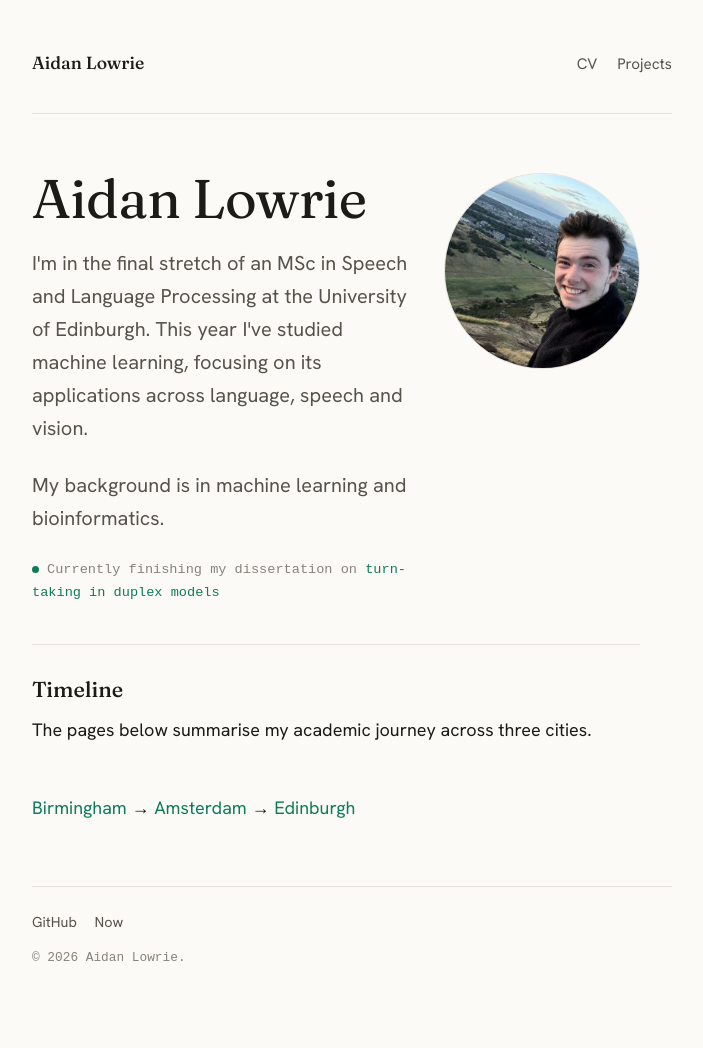
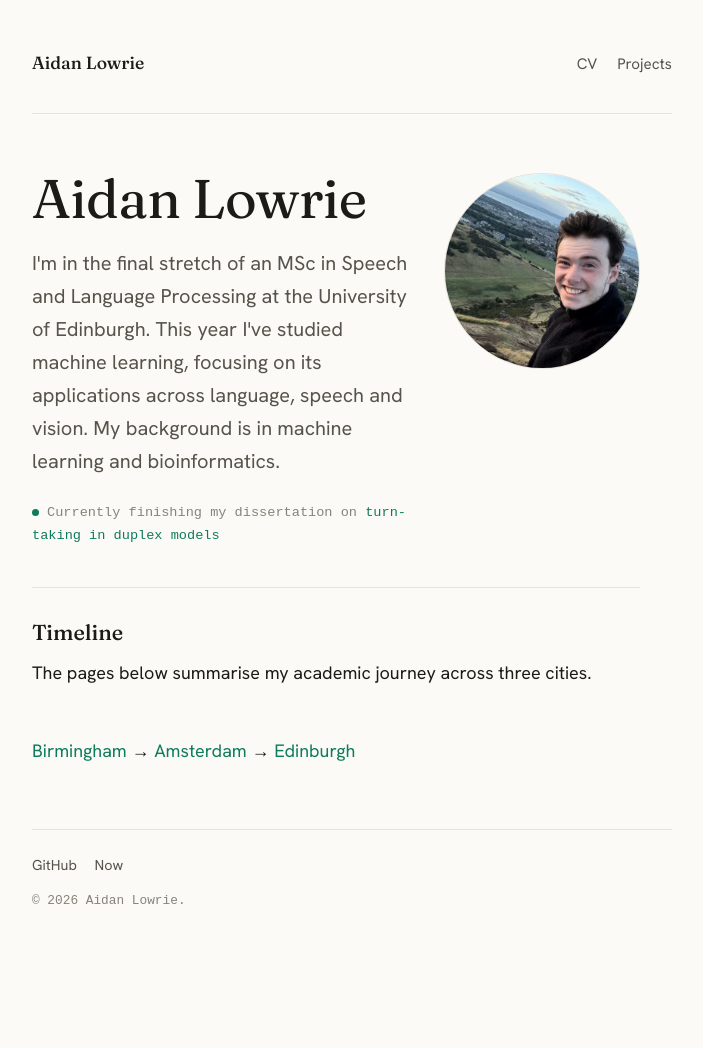
Before and after one commit to aidanlowrie/aidanlowrie.github.io, a Jekyll site: the page built from index.html, in a window 1280 px wide. Shown: the whole page, without its empty margins (288-991 px from the left). Built offline with Jekyll 4.4.1, drawn with Linux system fonts in a browser that asks for light colours; some web fonts are replaced; after the commit the page ends 991 px from its top, so only the background shows below that.

Commit message:
Merge background sentence into main paragraph

```diff
--- a/index.html
+++ b/index.html
@@ -5,8 +5,7 @@
 <div class="hero">
   <div class="hero-intro">
     <h1 class="hero-name">Aidan Lowrie</h1>
-    <p class="hero-tagline">I'm in the final stretch of an MSc in Speech and Language Processing at the University of Edinburgh. This year I've studied machine learning, focusing on its applications across language, speech and vision.</p>
-    <p class="hero-tagline">My background is in machine learning and bioinformatics.</p>
+    <p class="hero-tagline">I'm in the final stretch of an MSc in Speech and Language Processing at the University of Edinburgh. This year I've studied machine learning, focusing on its applications across language, speech and vision. My background is in machine learning and bioinformatics.</p>
     <span class="status"><span class="dot"></span>Currently finishing my dissertation on <a href="{{ '/projects/turn-taking/' | relative_url }}">turn-taking in duplex models</a></span>
   </div>
   <div class="hero-portrait">
```
